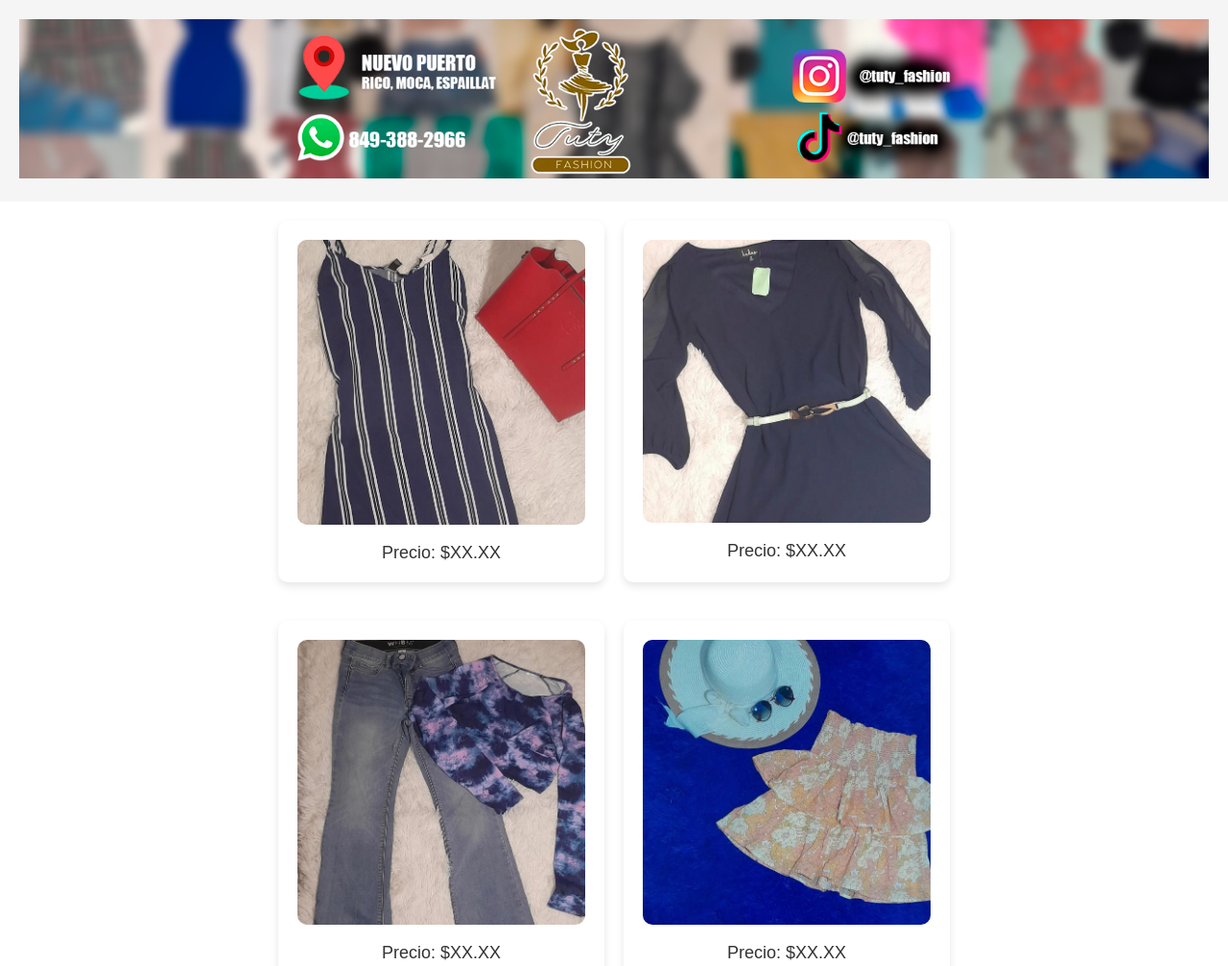
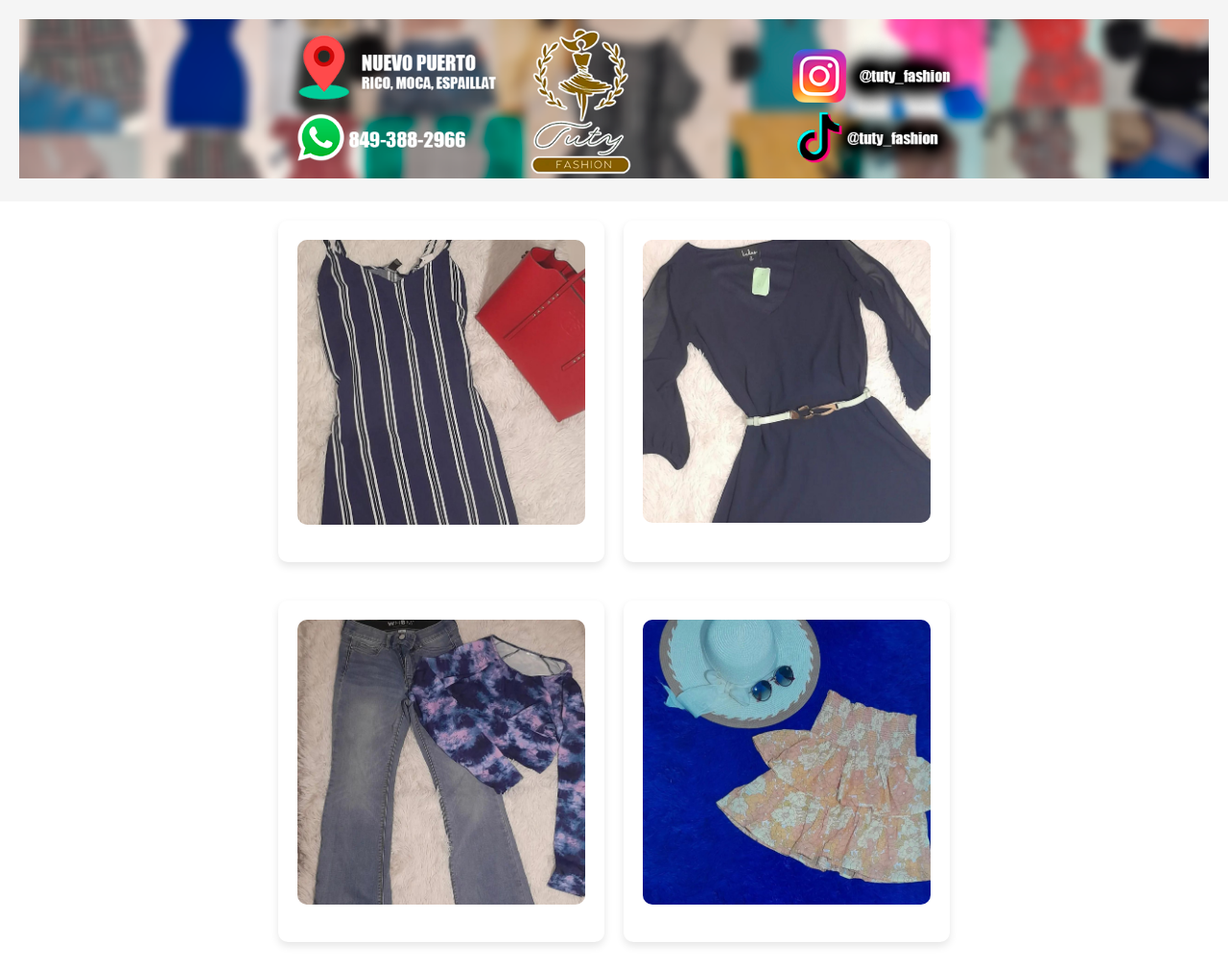
Before and after one commit to tiendaTuty/tuty, a plain HTML site: page pagina_mujer.html in a window 1280 px wide. Shown: the top 1007 px of the page at 96% size. Drawn offline with Linux system fonts and the light colour scheme.

Commit message:
Update pagina_mujer.html

```diff
--- a/pagina_mujer.html
+++ b/pagina_mujer.html
@@ -69,108 +69,107 @@
     <div class="container">
         <div class="product">
             <img src="1 (1).jpeg" alt="Producto 1">
-            <p>Precio: $XX.XX</p>
+
 
         </div>
         <div class="product">
             <img src="1 (2).jpeg" alt="Producto 2">
-            <p>Precio: $XX.XX</p>
+
 
         </div>
         <div class="product">
             <img src="1 (3).jpeg" alt="Producto 1">
-            <p>Precio: $XX.XX</p>
+
 
         </div>
         <div class="product">
             <img src="1 (4).jpeg" alt="Producto 2">
-            <p>Precio: $XX.XX</p>
+
 
         </div>
         <div class="product">
             <img src="1 (5).jpeg" alt="Producto 1">
-            <p>Precio: $XX.XX</p>
+
 
         </div>
         <div class="product">
             <img src="1 (6).jpeg" alt="Producto 2">
-            <p>Precio: $XX.XX</p>
+
 
         </div>
         <div class="product">
             <img src="1 (7).jpeg" alt="Producto 1">
-            <p>Precio: $XX.XX</p>
+
 
         </div>
         <div class="product">
             <img src="1 (8).jpeg" alt="Producto 2">
-            <p>Precio: $XX.XX</p>
 
         </div>
         <div class="product">
             <img src="1 (9).jpeg" alt="Producto 1">
-            <p>Precio: $XX.XX</p>
+
 
         </div>
         <div class="product">
             <img src="1 (10).jpeg" alt="Producto 2">
-            <p>Precio: $XX.XX</p>
+
 
         </div>
         <div class="product">
             <img src="1 (11).jpeg" alt="Producto 1">
-            <p>Precio: $XX.XX</p>
+
 
         </div>
         <div class="product">
             <img src="1 (12).jpeg" alt="Producto 2">
-            <p>Precio: $XX.XX</p>
+
 
         </div>
 
         <div class="product">
             <img src="1 (13).jpeg" alt="Producto 2">
-            <p>Precio: $XX.XX</p>
+
 
         </div>
         <div class="product">
             <img src="1 (14).jpeg" alt="Producto 1">
-            <p>Precio: $XX.XX</p>
+
 
         </div>
         <div class="product">
             <img src="1 (15).jpeg" alt="Producto 2">
-            <p>Precio: $XX.XX</p>
+
 
         </div>
         <div class="product">
             <img src="1 (16).jpeg" alt="Producto 1">
-            <p>Precio: $XX.XX</p>
+
 
         </div>
         <div class="product">
             <img src="1 (17).jpeg" alt="Producto 2">
-            <p>Precio: $XX.XX</p>
+
 
         </div>
         <div class="product">
             <img src="1 (18).jpeg" alt="Producto 1">
-            <p>Precio: $XX.XX</p>
+
 
         </div>
         <div class="product">
             <img src="1 (19).jpeg" alt="Producto 2">
-            <p>Precio: $XX.XX</p>
+
 
         </div>
         <div class="product">
             <img src="1 (20).jpeg" alt="Producto 1">
-            <p>Precio: $XX.XX</p>
+
 
         </div>
         <div class="product">
             <img src="1 (21).jpeg" alt="Producto 2">
-            <p>Precio: $XX.XX</p>
+
 
         </div>
         <div class="product">
@@ -181,143 +180,140 @@
 
         <div class="product">
             <img src="1 (23).jpeg" alt="Producto 1">
-            <p>Precio: $XX.XX</p>
+
 
         </div>
         <div class="product">
             <img src="1 (24).jpeg" alt="Producto 2">
-            <p>Precio: $XX.XX</p>
+
 
         </div>
         <div class="product">
             <img src="1 (25).jpeg" alt="Producto 1">
-            <p>Precio: $XX.XX</p>
+
 
         </div>
         <div class="product">
             <img src="1 (26).jpeg" alt="Producto 2">
-            <p>Precio: $XX.XX</p>
 
         </div>
         <div class="product">
             <img src="1 (27).jpeg" alt="Producto 1">
-            <p>Precio: $XX.XX</p>
+
 
         </div>
         <div class="product">
             <img src="1 (28).jpeg" alt="Producto 2">
-            <p>Precio: $XX.XX</p>
+
 
         </div>
         <div class="product">
             <img src="1 (29).jpeg" alt="Producto 1">
-            <p>Precio: $XX.XX</p>
+
 
         </div>
         <div class="product">
             <img src="1 (30).jpeg" alt="Producto 2">
-            <p>Precio: $XX.XX</p>
+
 
         </div>
         <div class="product">
             <img src="1 (31).jpeg" alt="Producto 1">
-            <p>Precio: $XX.XX</p>
 
         </div>
         <div class="product">
             <img src="1 (32).jpeg" alt="Producto 2">
-            <p>Precio: $XX.XX</p>
+
 
         </div>
         <div class="product">
             <img src="1 (33).jpeg" alt="Producto 1">
-            <p>Precio: $XX.XX</p>
 
         </div>
         <div class="product">
             <img src="1 (34).jpeg" alt="Producto 2">
-            <p>Precio: $XX.XX</p>
+
 
         </div>
         <div class="product">
             <img src="1 (35).jpeg" alt="Producto 1">
-            <p>Precio: $XX.XX</p>
+
 
         </div>
         <div class="product">
             <img src="1 (36).jpeg" alt="Producto 2">
-            <p>Precio: $XX.XX</p>
+
 
         </div>
         <div class="product">
             <img src="1 (37).jpeg" alt="Producto 1">
-            <p>Precio: $XX.XX</p>
+
 
         </div>
         <div class="product">
             <img src="1 (38).jpeg" alt="Producto 2">
-            <p>Precio: $XX.XX</p>
+
 
         </div>
         <div class="product">
             <img src="1 (39).jpeg" alt="Producto 1">
-            <p>Precio: $XX.XX</p>
+
 
         </div>
         <div class="product">
             <img src="1 (40).jpeg" alt="Producto 2">
-            <p>Precio: $XX.XX</p>
+
 
         </div>
         <div class="product">
             <img src="1 (41).jpeg" alt="Producto 1">
-            <p>Precio: $XX.XX</p>
+
 
         </div>
         <div class="product">
             <img src="1 (42).jpeg" alt="Producto 2">
-            <p>Precio: $XX.XX</p>
+
 
         </div>
         <div class="product">
             <img src="1 (43).jpeg" alt="Producto 1">
-            <p>Precio: $XX.XX</p>
+
 
         </div>
         <div class="product">
             <img src="1 (44).jpeg" alt="Producto 2">
-            <p>Precio: $XX.XX</p>
+
 
         </div>
 
         <div class="product">
             <img src="1 (45).jpeg" alt="Producto 1">
-            <p>Precio: $XX.XX</p>
+
 
         </div>
         <div class="product">
             <img src="1 (47).jpeg" alt="Producto 2">
-            <p>Precio: $XX.XX</p>
+
 
         </div>
         <div class="product">
             <img src="1 (46).jpeg" alt="Producto 2">
-            <p>Precio: $XX.XX</p>
+
 
         </div>
         <div class="product">
             <img src="1 (48).jpeg" alt="Producto 1">
-            <p>Precio: $XX.XX</p>
+
 
         </div>
         <div class="product">
             <img src="1 (49).jpeg" alt="Producto 2">
-            <p>Precio: $XX.XX</p>
+
 
         </div>
         <div class="product">
             <img src="1 (50).jpeg" alt="Producto 2">
-            <p>Precio: $XX.XX</p>
+
 
         </div>
     </div>
```
